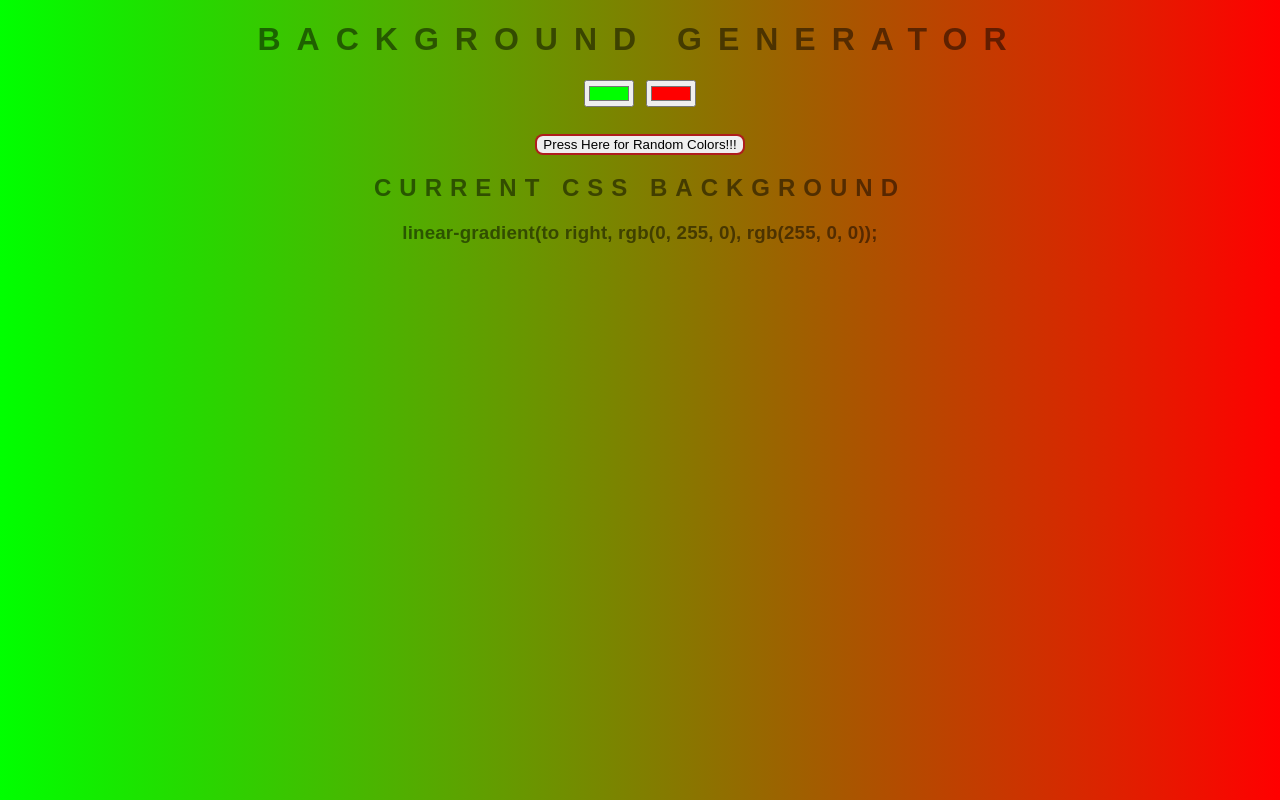
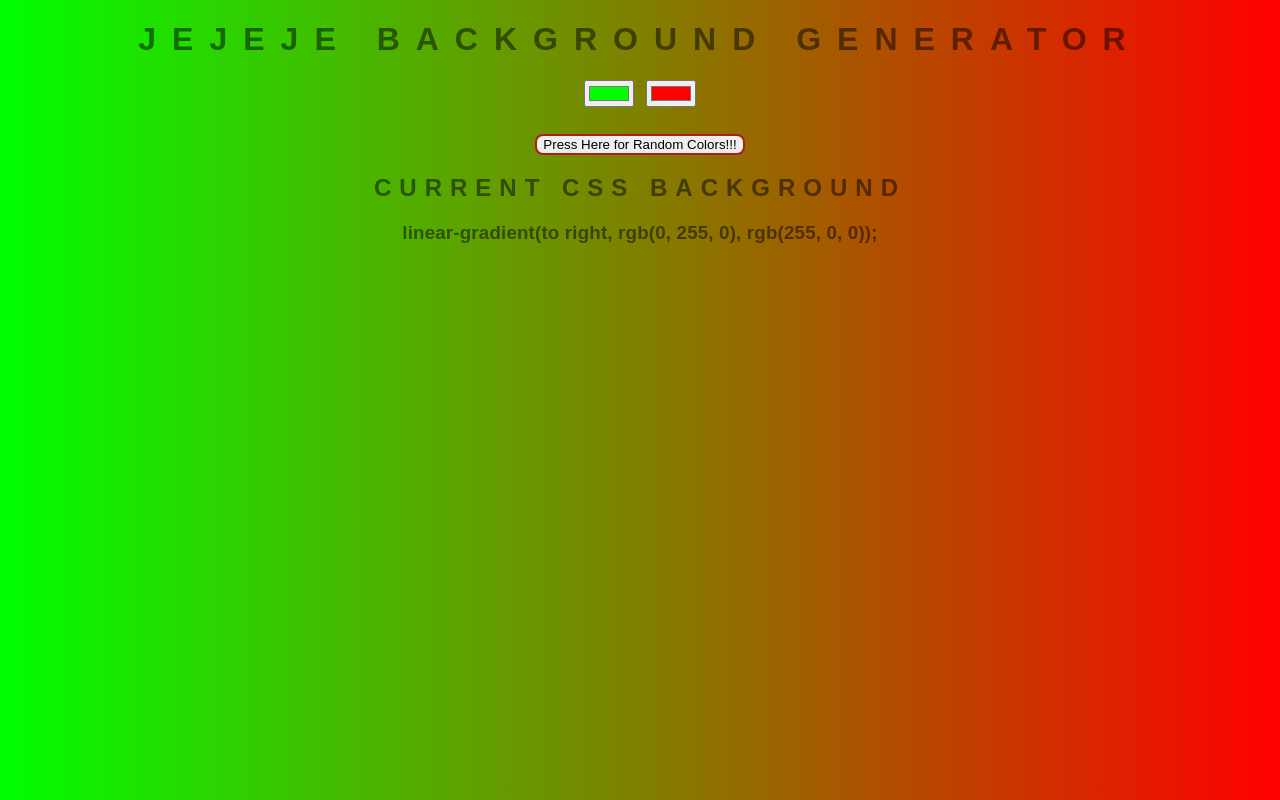
Before and after one commit to josueazambrano/Background-generator, a plain HTML site: page index.html in a window 1280 px wide. Drawn offline with Linux system fonts and the light colour scheme.

Commit message:
changin title

```diff
--- a/index.html
+++ b/index.html
@@ -8,7 +8,7 @@
     <link rel="stylesheet" type="text/css" href="style.css">
 </head>
 <body id="background">
-    <h1>Background Generator</h1>
+    <h1> JEJEJE Background Generator</h1>
     <input class="color1" type="color" name="color1" value="#00ff00">
     <input class="color2" type="color" name="color2" value="#ff0000">
     <br>
```
